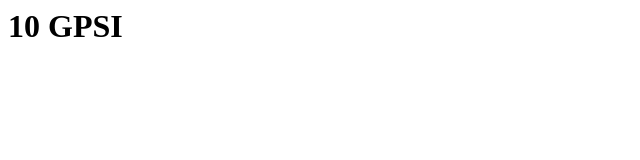
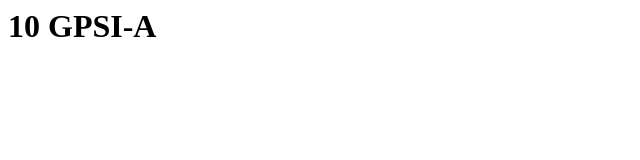
Before and after one commit to AndreiaSantosBarros/web, a plain HTML site: page index.html in a window 1280 px wide. Shown: the full height of the page, 0-640 px from the left. Drawn offline with Linux system fonts and the light colour scheme.

Commit message:
Update index.html

```diff
--- a/index.html
+++ b/index.html
@@ -5,6 +5,6 @@
     <title>Document</title>
 </head>
 <body>
-    <h1>10 GPSI</h1>
+    <h1>10 GPSI-A</h1>
 </body>
 </html>
```
